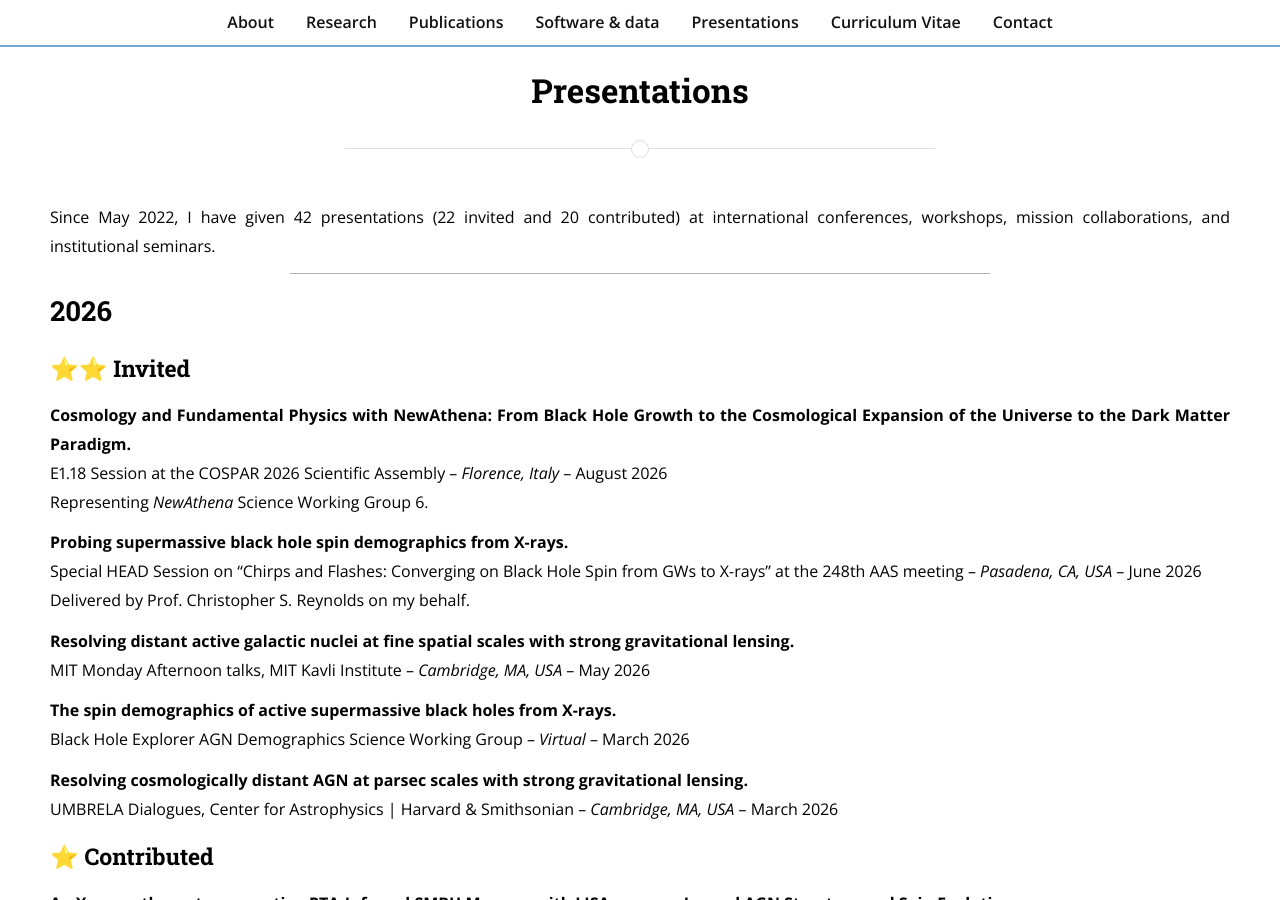
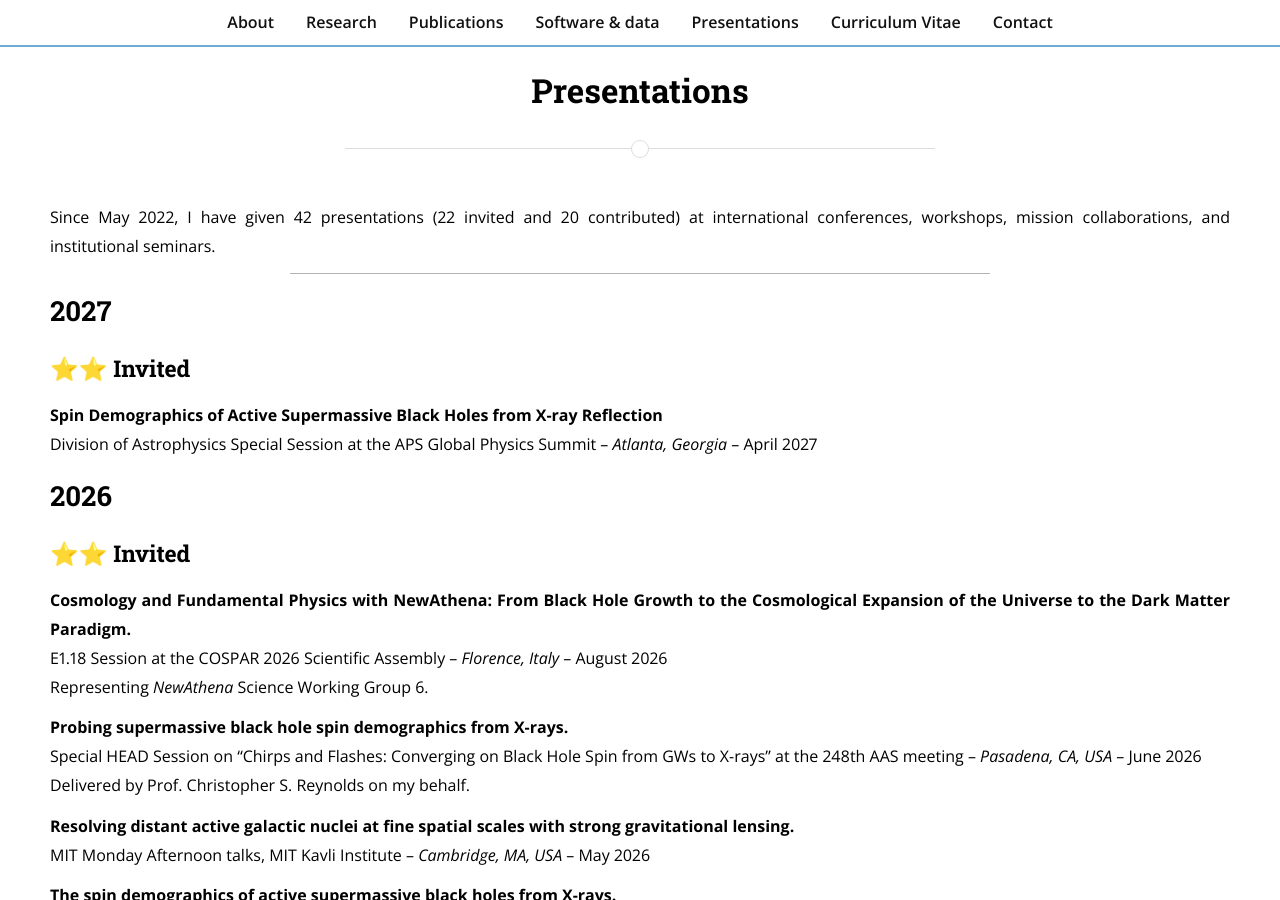
Before and after one commit to jsiskreynes-astro/jsiskreynes-astro.github.io, a Jekyll site: the page built from presentations.md, in a window 1280 px wide and 900 px high. Built offline with Jekyll 4.4.1, drawn with Linux system fonts in a browser that asks for light colours; nearby versions of some CDN libraries.

Commit message:
Update presentations.md

```diff
--- a/presentations.md
+++ b/presentations.md
@@ -8,6 +8,12 @@ nav_order: 5
 Since May 2022, I have given 42 presentations (22 invited and 20 contributed) at international conferences, workshops, mission collaborations, and institutional seminars.
 
 ---
+## 2027
+
+### ⭐⭐ Invited
+
+**Spin Demographics of Active Supermassive Black Holes from X-ray Reflection** <br>
+Division of Astrophysics Special Session at the APS Global Physics Summit -- *Atlanta, Georgia* -- April 2027 <br>
 
 ## 2026
 
```
